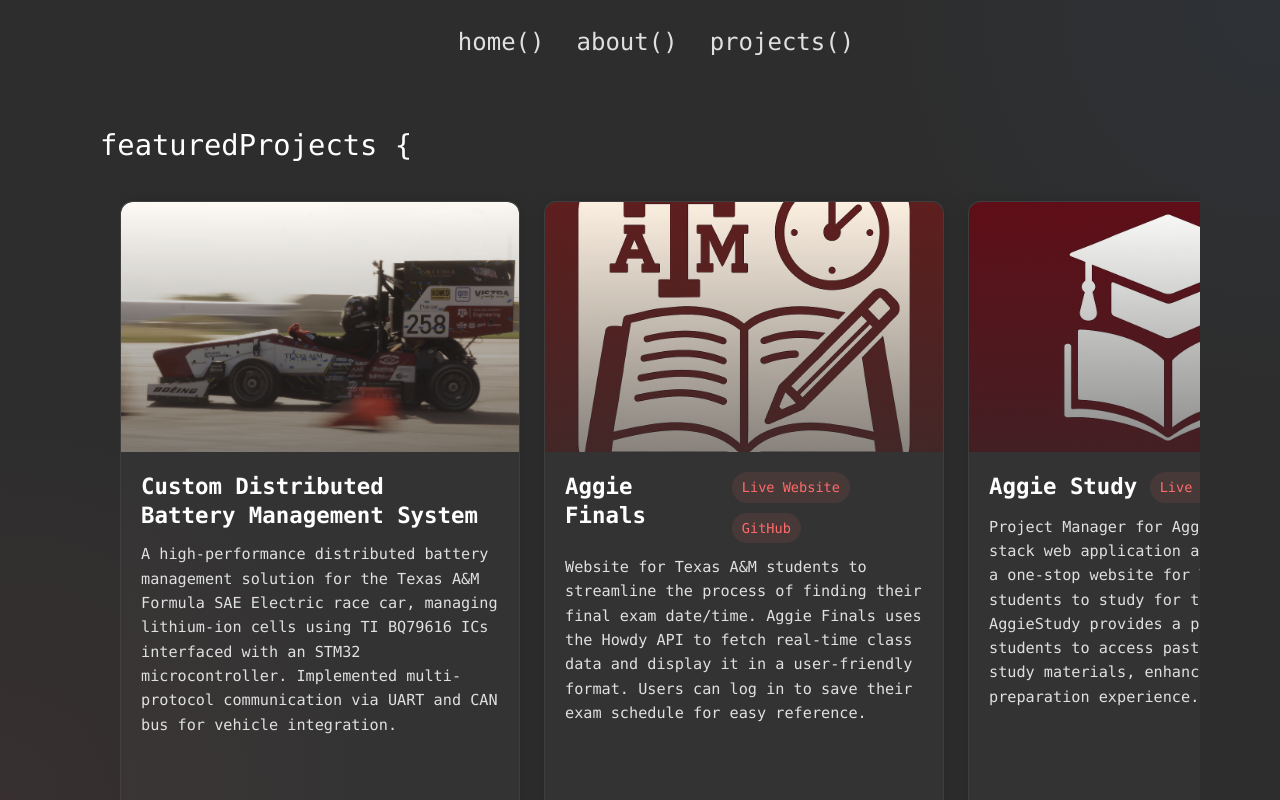
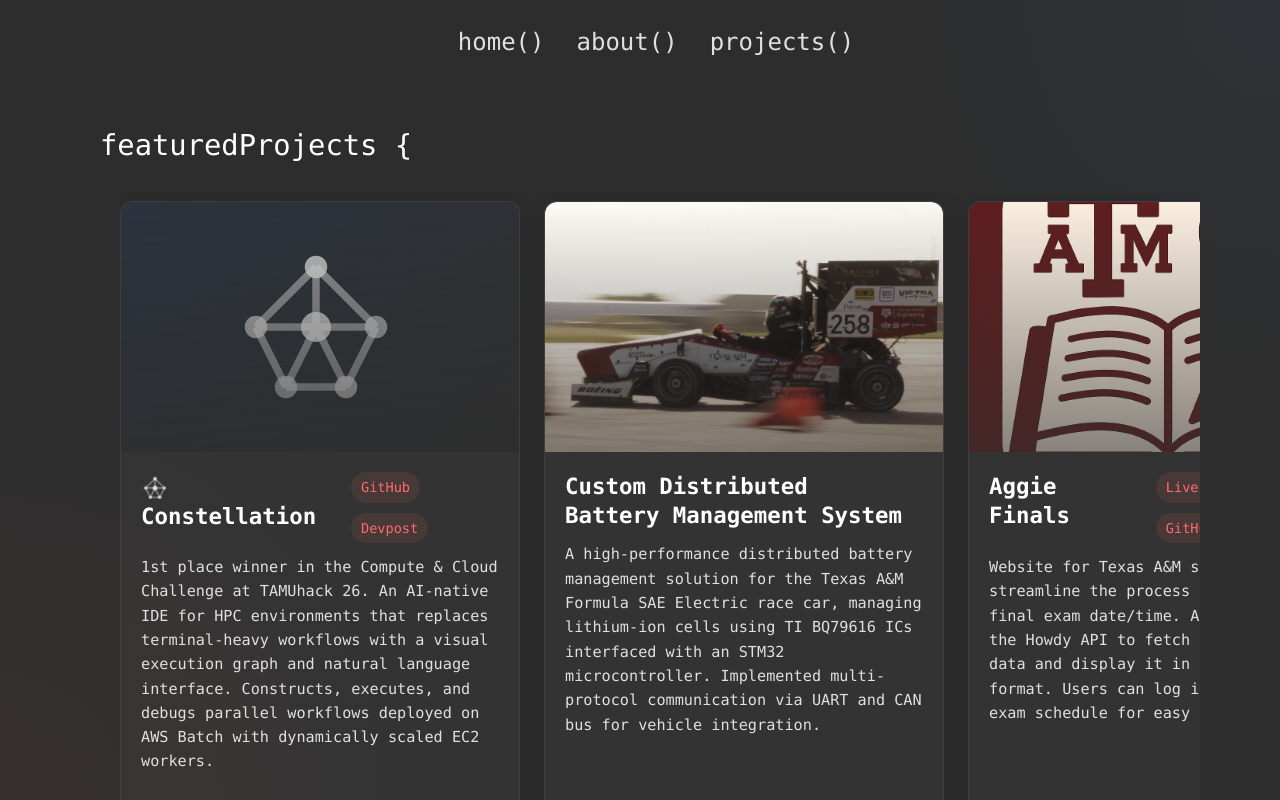
Before and after one commit to evilspoon13/personal-website, a Next.js app: page /projects in a window 1280 px wide. Built offline with nearby package versions, Linux system fonts and the light colour scheme.

Commit message:
constellation

```diff
--- a/src/app/projects/Projects.css
+++ b/src/app/projects/Projects.css
@@ -325,6 +325,54 @@
   }
 }
 
+/* Constellation Animation Container */
+.constellation-animation-container {
+  width: 100%;
+  height: 100%;
+  display: flex;
+  align-items: center;
+  justify-content: center;
+  background: linear-gradient(135deg, rgba(26, 54, 93, 0.3), rgba(45, 45, 45, 0.5));
+}
+
+/* Constellation Logo Animations */
+.constellationLogo {
+  display: inline-block;
+  margin-right: 8px;
+  vertical-align: middle;
+}
+
+.logoStar {
+  animation: pulse 2s ease-in-out infinite;
+}
+
+.logoCenterStar {
+  animation: pulse 2s ease-in-out infinite;
+}
+
+.logoLines {
+  opacity: 0.6;
+  animation: fadeLines 3s ease-in-out infinite;
+}
+
+@keyframes pulse {
+  0%, 100% {
+    opacity: 1;
+  }
+  50% {
+    opacity: 0.6;
+  }
+}
+
+@keyframes fadeLines {
+  0%, 100% {
+    opacity: 0.6;
+  }
+  50% {
+    opacity: 0.3;
+  }
+}
+
 /* Extra small devices (phones) */
 @media (max-width: 480px) {
   .project-header {
--- a/src/app/projects/page.tsx
+++ b/src/app/projects/page.tsx
@@ -3,10 +3,35 @@
 import React, { useRef } from 'react';
 import './Projects.css';
 
+// Constellation Logo Component
+function ConstellationLogo({ size = 24 }: { size?: number }) {
+  return (
+    <svg width={size} height={size} viewBox="0 0 24 24" fill="none" className="constellationLogo">
+      {/* Stars */}
+      <circle cx="12" cy="4" r="1.5" fill="currentColor" className="logoStar" />
+      <circle cx="4" cy="12" r="1.5" fill="currentColor" className="logoStar" style={{ animationDelay: '0.2s' }} />
+      <circle cx="20" cy="12" r="1.5" fill="currentColor" className="logoStar" style={{ animationDelay: '0.4s' }} />
+      <circle cx="8" cy="20" r="1.5" fill="currentColor" className="logoStar" style={{ animationDelay: '0.6s' }} />
+      <circle cx="16" cy="20" r="1.5" fill="currentColor" className="logoStar" style={{ animationDelay: '0.8s' }} />
+      <circle cx="12" cy="12" r="2" fill="currentColor" className="logoCenterStar" />
+      {/* Connections */}
+      <path d="M12 4L4 12M12 4L20 12M12 4L12 12M4 12L12 12M20 12L12 12M4 12L8 20M20 12L16 20M12 12L8 20M12 12L16 20M8 20L16 20"
+        stroke="currentColor" strokeWidth="1" className="logoLines" />
+    </svg>
+  );
+}
+
 const Projects: React.FC = () => {
   const projectsGridRef = useRef<HTMLDivElement>(null);
 
   const projects = [
+    {
+      title: 'Constellation',
+      description: '1st place winner in the Compute & Cloud Challenge at TAMUhack 26. An AI-native IDE for HPC environments that replaces terminal-heavy workflows with a visual execution graph and natural language interface. Constructs, executes, and debugs parallel workflows deployed on AWS Batch with dynamically scaled EC2 workers.',
+      technologies: ['Next.js', 'TypeScript', 'React', 'AWS Batch', 'EC2', 'S3', 'Gemini', 'Firebase'],
+      image: '/constellation.png',
+      links: [{'name': 'GitHub', 'link': 'https://github.com/aathul-raj/constellation'}, {'name': 'Devpost', 'link': 'https://devpost.com/software/constellation-qcb483?ref_content=user-portfolio&ref_feature=in_progress'}]
+    },
     {
       title: 'Custom Distributed Battery Management System',
       description: 'A high-performance distributed battery management solution for the Texas A&M Formula SAE Electric race car, managing lithium-ion cells using TI BQ79616 ICs interfaced with an STM32 microcontroller. Implemented multi-protocol communication via UART and CAN bus for vehicle integration.',
@@ -85,12 +110,21 @@
               {projects.map((project, index) => (
                 <div className="project-item" key={index}>
                   <div className="project-image-container">
-                    <img src={project.image} alt={project.title} />
+                    {project.title === 'Constellation' ? (
+                      <div className="constellation-animation-container">
+                        <ConstellationLogo size={180} />
+                      </div>
+                    ) : (
+                      <img src={project.image} alt={project.title} />
+                    )}
                     <div className="project-image-overlay"></div>
                   </div>
                   <div className="project-content">
                     <div className="project-header">
-                      <h3>{project.title}</h3>
+                      <h3>
+                        {project.title === 'Constellation' && <ConstellationLogo size={28} />}
+                        {project.title}
+                      </h3>
                       <div className="project-links">
                         {project.links.map((link, linkIndex) => (
                           <a href={link.link} key={linkIndex} target="_blank" rel="noopener noreferrer">{link.name}</a>
```
Also changed, not shown: 1 other file (tests, documents, lock files or other folders).
